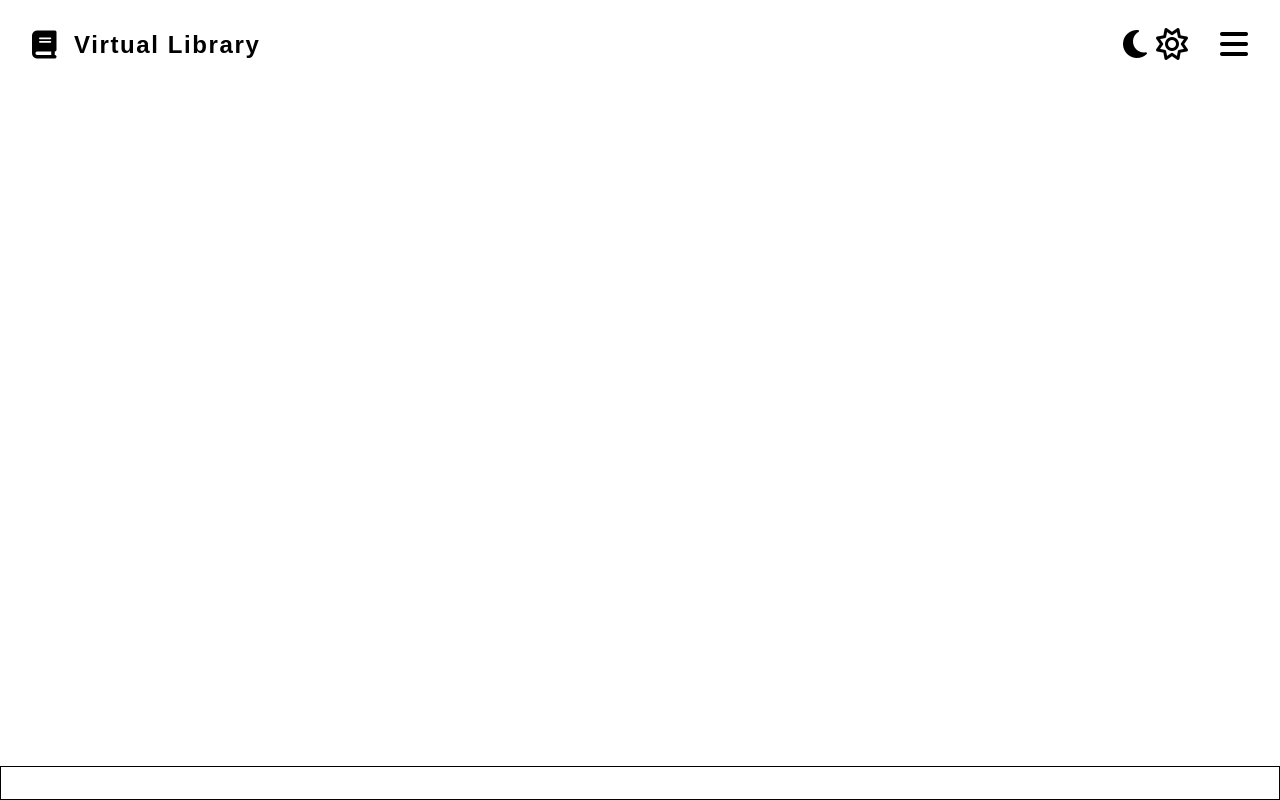
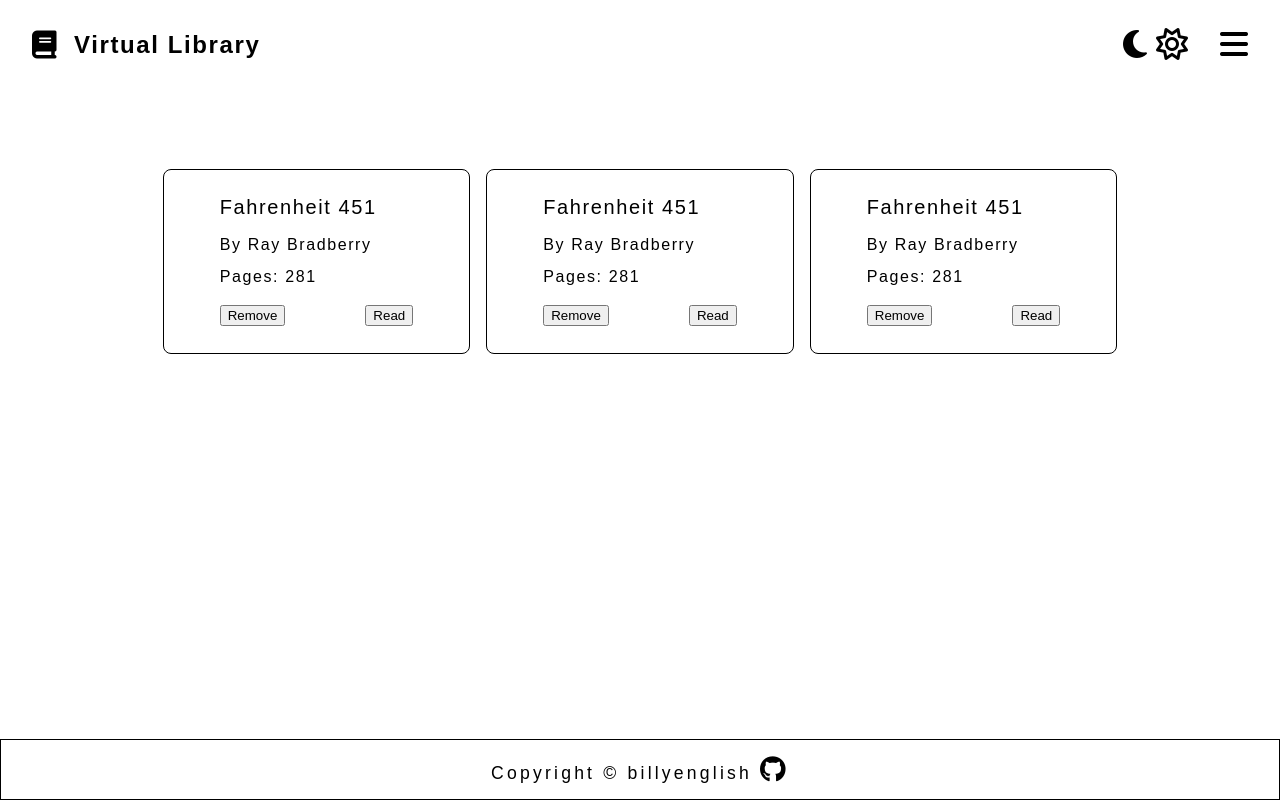
Before and after one commit to billyenglish/Virtual_Library, a plain HTML site: page index.html in a window 1280 px wide. Drawn offline with Linux system fonts and the light colour scheme; a web font is replaced by a local one.

Commit message:
Adding updates for the User Interface. Footer has been added to the UI.

```diff
--- a/index.html
+++ b/index.html
@@ -26,9 +26,43 @@
             </div>
         </div>
     </header>
-    <main>
+    <main class="library">
+        <section>
+            <div class="bookshelf">
+                <div class="virtual-book">
+                    <div class="book-art">
+                    </div>
+                    <h2 class="book-title">Fahrenheit 451</h2>
+                    <p class="author">By Ray Bradberry</p>
+                    <p class="pages">Pages: 281</p>
+                    <div class="book-controls">
+                        <button type="button">Remove</button>
+                        <button type="button">Read</button>
+                    </div>
+                </div>
+                <div class="virtual-book">
+                    <h2 class="book-title">Fahrenheit 451</h2>
+                    <p class="author">By Ray Bradberry</p>
+                    <p class="pages">Pages: 281</p>
+                    <div class="book-controls">
+                        <button type="button">Remove</button>
+                        <button type="button">Read</button>
+                    </div>
+                </div>
+                <div class="virtual-book">
+                    <h2 class="book-title">Fahrenheit 451</h2>
+                    <p class="author">By Ray Bradberry</p>
+                    <p class="pages">Pages: 281</p>
+                    <div class="book-controls">
+                        <button type="button">Remove</button>
+                        <button type="button">Read</button>
+                    </div>
+                </div>
+            </div>
+        </section>
+        <section>
             <div class="menu">
-            <h2 class="menu-title">Virtual Library</h2>
+                <h3 class="menu-title">Virtual Library</h3>
 
                 <div class="close-icon">
                     <i class="fa-sharp fa-solid fa-xmark"></i>
@@ -57,8 +91,10 @@
                     </div>
                 </div>
             </form>
+        </section>
     </main>
     <footer>
+        <p>Copyright &copy; billyenglish <i class="fa-brands fa-github"></i></p>
     </footer>
     <script src="/js/script.js"></script>
 </body>
```
Lines whose indentation alone changed are shown as unchanged.
